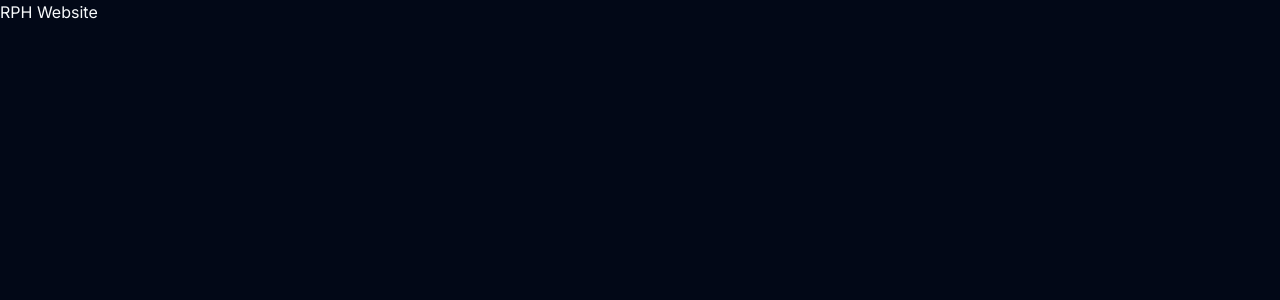
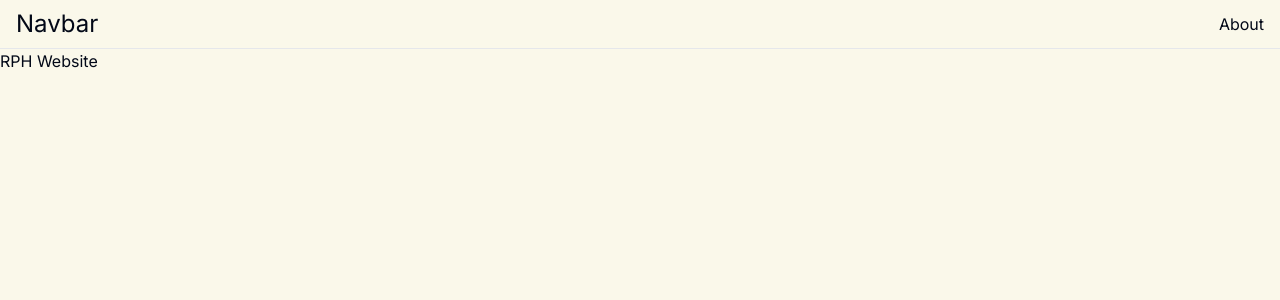
Before and after one commit to michaelcanonizado/happy-island, a Next.js app: page / in a window 1280 px wide. Shown: the top 300 px of the page. Built offline with nearby package versions, Linux system fonts and the light colour scheme.

Commit message:
feat: add navbar

```diff
--- a/src/app/layout.tsx
+++ b/src/app/layout.tsx
@@ -1,6 +1,7 @@
 import type { Metadata } from 'next';
 import { Inter } from 'next/font/google';
 import '@/styles/globals.css';
+import Navbar from '@/components/navigation/navbar';
 
 const inter = Inter({ subsets: ['latin'] });
 
@@ -15,8 +16,11 @@ export default function RootLayout({
 	children: React.ReactNode;
 }>) {
 	return (
-		<html lang="en" className="dark">
-			<body className={inter.className}>{children}</body>
+		<html lang="en" className="">
+			<body className={inter.className}>
+				<Navbar />
+				{children}
+			</body>
 		</html>
 	);
 }
--- /dev/null
+++ b/src/components/navigation/navbar.tsx
@@ -0,0 +1,27 @@
+import React from 'react';
+
+import { cn } from '@/lib/utils';
+import Link from 'next/link';
+
+const Navbar = () => {
+	return (
+		<header
+			className={cn(
+				'sticky top-0 w-screen z-50 border-b-[1px] border-gray-200'
+			)}
+		>
+			<nav
+				className={cn('mx-auto px-4 py-2 flex justify-between items-center')}
+			>
+				<div>
+					<span className="text-2xl">Navbar</span>
+				</div>
+				<div>
+					<Link href="/">About</Link>
+				</div>
+			</nav>
+		</header>
+	);
+};
+
+export default Navbar;
--- a/src/styles/globals.css
+++ b/src/styles/globals.css
@@ -4,7 +4,7 @@
 
 @layer base {
 	:root {
-		--background: 0 0% 100%;
+		--background: 53, 63%, 95%;
 		--foreground: 222.2 84% 4.9%;
 		--card: 0 0% 100%;
 		--card-foreground: 222.2 84% 4.9%;
```
